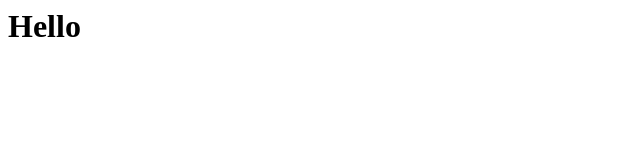
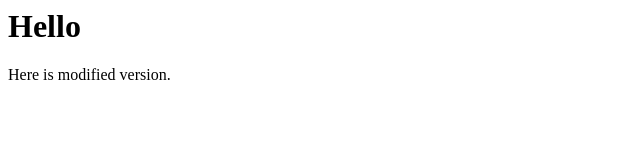
Before and after one commit to MeliYSHuang/MeliYSHuang.github.io, a plain HTML site: page index.html in a window 1280 px wide. Shown: the whole page, without its empty margins (0-640 px from the left). Drawn offline with Linux system fonts and the light colour scheme.

Commit message:
updated index.html

```diff
--- a/index.html
+++ b/index.html
@@ -4,5 +4,6 @@
 </HEAD>
 <BODY>
   <H1>Hello</H1>
+  <div>Here is modified version.</div>
 </BODY>
 </HTML>
```
